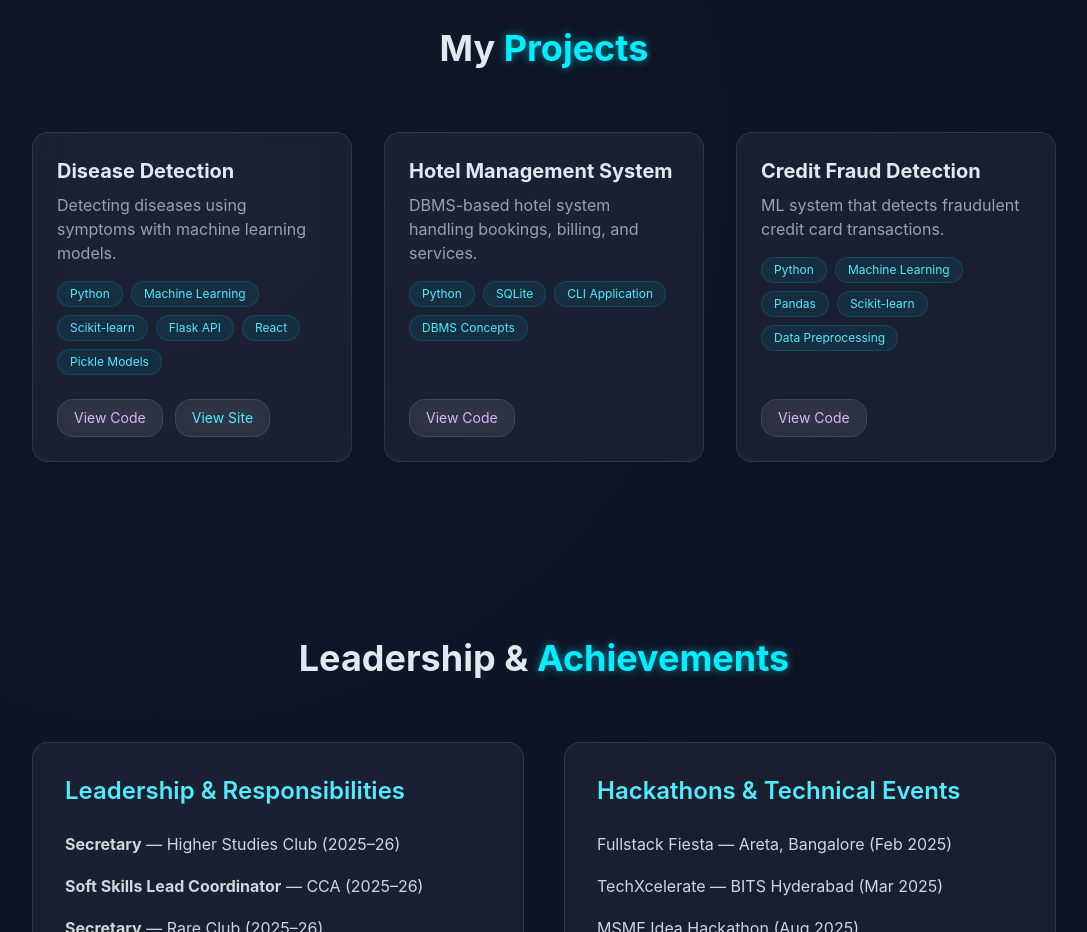
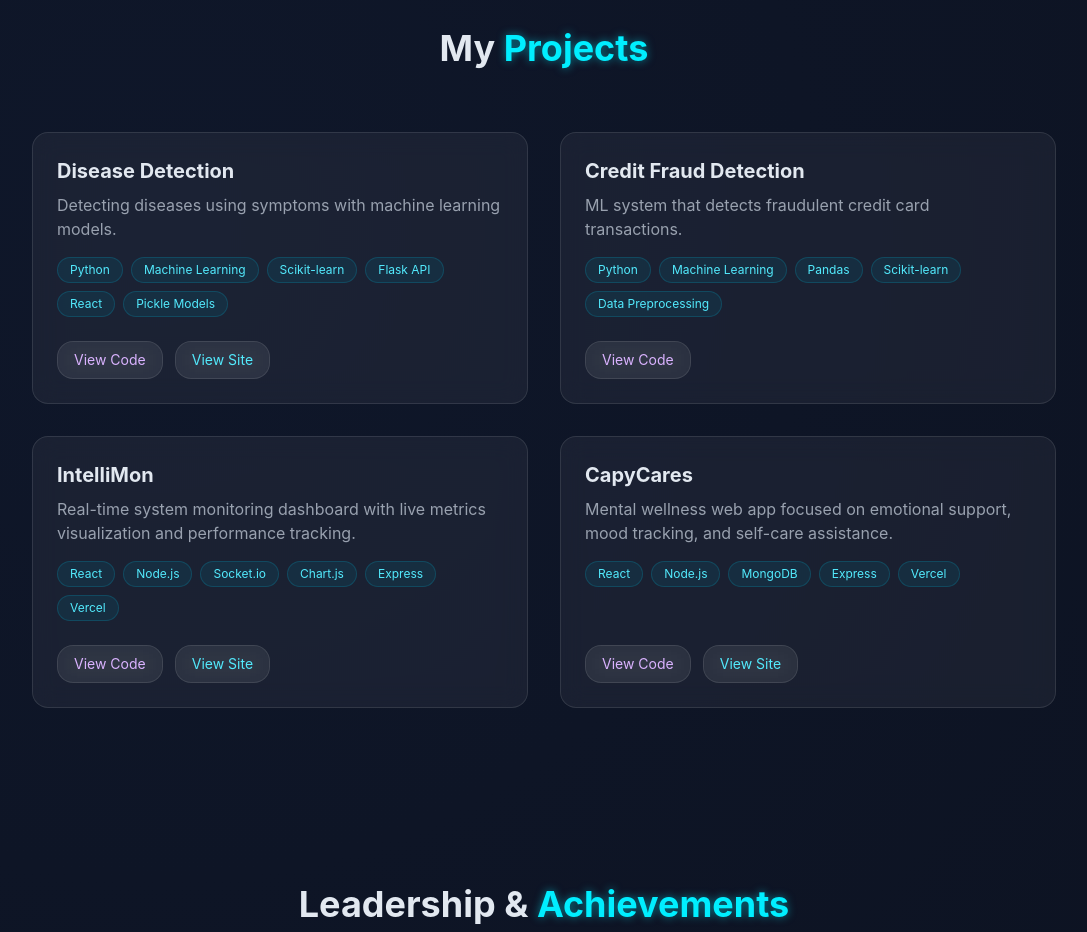
Before and after one commit to Barath-s-05/Portfolio, a Next.js app: page / in a window 1280 px wide. Shown: the part 1580-2512 px from the top of the page, without its empty margins (96-1183 px from the left). Built offline with nearby package versions, Linux system fonts and the light colour scheme.

Commit message:
Updated Project

```diff
--- a/app/components/Projects.tsx
+++ b/app/components/Projects.tsx
@@ -11,18 +11,25 @@ const projects = [
     live: "https://disease-detection-ten.vercel.app/"
   },
   {
-    title: "Hotel Management System",
-    description: "DBMS-based hotel system handling bookings, billing, and services.",
-    tech: ["Python", "SQLite", "CLI Application", "DBMS Concepts"],
-    github: "https://github.com/Barath-s-05/Hotel-Management-System",
-    live: "" // add later if deployed
-  },
-  {
     title: "Credit Fraud Detection",
     description: "ML system that detects fraudulent credit card transactions.",
     tech: ["Python", "Machine Learning", "Pandas", "Scikit-learn", "Data Preprocessing"],
     github: "https://github.com/Barath-s-05/Credit-Fraud-Detection",
-    live: "" // add later if deployed
+    live: ""
+  },
+  {
+    title: "IntelliMon",
+    description: "Real-time system monitoring dashboard with live metrics visualization and performance tracking.",
+    tech: ["React", "Node.js", "Socket.io", "Chart.js", "Express", "Vercel"],
+    github: "https://github.com/Barath-s-05/IntelliMon",
+    live: "https://intellimon.vercel.app/"
+  },
+  {
+    title: "CapyCares",
+    description: "Mental wellness web app focused on emotional support, mood tracking, and self-care assistance.",
+    tech: ["React", "Node.js", "MongoDB", "Express", "Vercel"],
+    github: "https://github.com/Barath-s-05/CapyCares",
+    live: "https://capy-cares.vercel.app/"
   }
 ];
 
@@ -39,7 +46,7 @@ const Projects = () => {
           My <span className="neon-text">Projects</span>
         </motion.h2>
 
-        <div className="grid grid-cols-1 md:grid-cols-2 lg:grid-cols-3 gap-8">
+        <div className="grid grid-cols-1 md:grid-cols-2 gap-8">
           {projects.map((project, index) => (
             <motion.div
               key={project.title}
@@ -53,7 +60,6 @@ const Projects = () => {
               <h3 className="text-xl font-bold mb-2">{project.title}</h3>
               <p className="text-gray-400 mb-4">{project.description}</p>
 
-              {/* Tech Stack */}
               <div className="flex flex-wrap gap-2 mb-6">
                 {project.tech.map((tech, i) => (
                   <span
@@ -65,7 +71,6 @@ const Projects = () => {
                 ))}
               </div>
 
-              {/* Buttons */}
               <div className="mt-auto flex gap-3">
                 <a
                   href={project.github}
```
